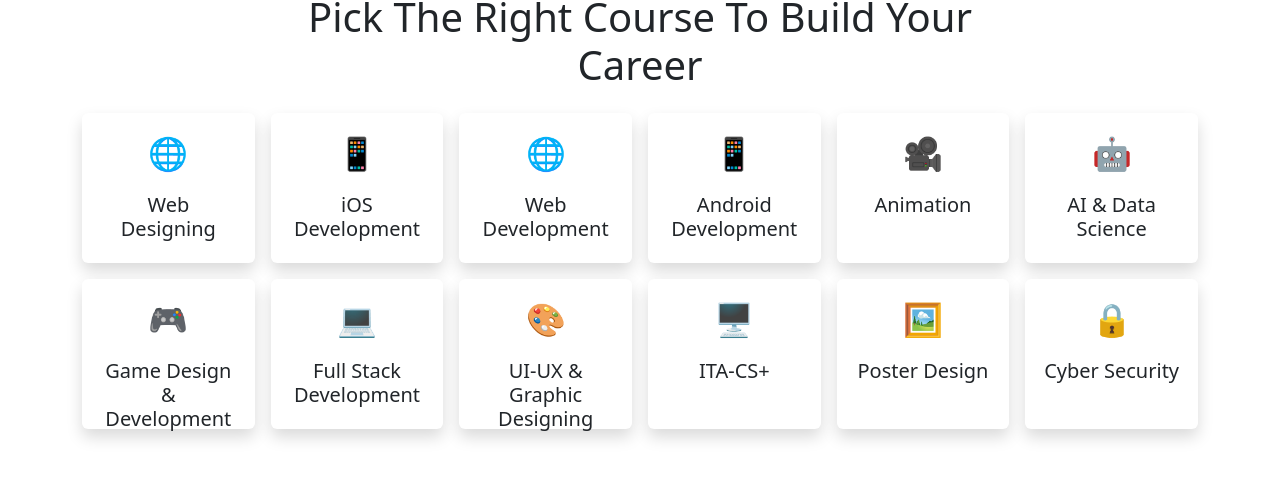
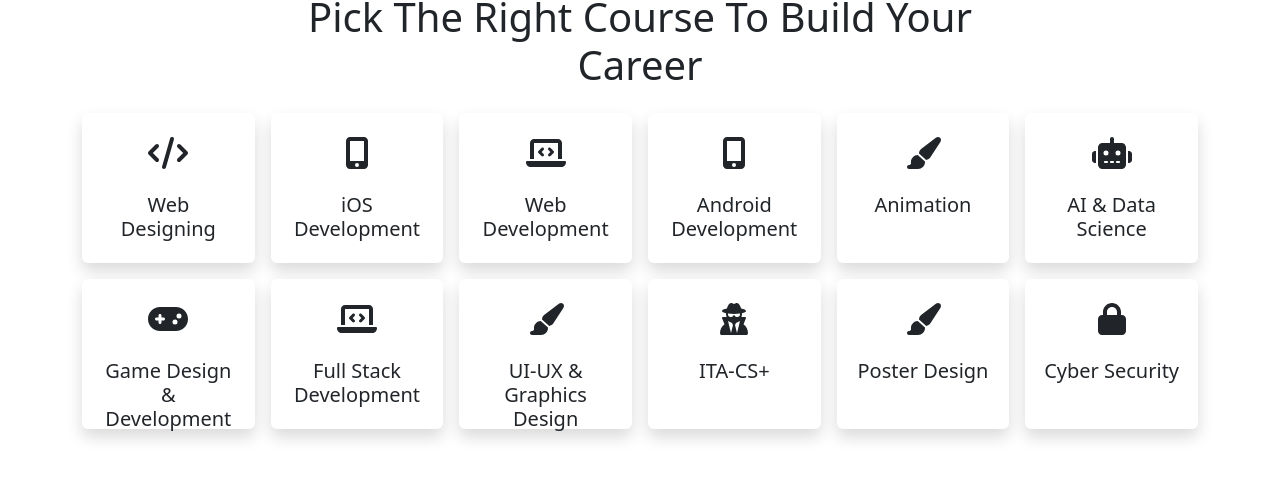
Before and after one commit to Dhyana6115/propsmaploop, a React (Create React App) app: page / in a window 1280 px wide. Shown: the part 832-1313 px from the top of the page. Built offline with nearby package versions, Linux system fonts and the light colour scheme.

Commit message:
Update Career.js

```diff
--- a/src/pages/career/Career.js
+++ b/src/pages/career/Career.js
@@ -1,16 +1,19 @@
+import { FontAwesomeIcon } from "@fortawesome/react-fontawesome";
+import { faCode, faMobileAlt, faLaptopCode, faRobot, faGamepad, faPaintBrush, faLock, faUserSecret } from "@fortawesome/free-solid-svg-icons";
+
 const Career = [
-  { title: "Web Designing", icon: "🌐" },
-  { title: "iOS Development", icon: "📱" },
-  { title: "Web Development", icon: "🌐" },
-  { title: "Android Development", icon: "📱" },
-  { title: "Animation", icon: "🎥" },
-  { title: "AI & Data Science", icon: "🤖" },
-  { title: "Game Design & Development", icon: "🎮" },
-  { title: "Full Stack Development", icon: "💻" },
-  { title: "UI-UX & Graphic Designing", icon: "🎨" },
-  { title: "ITA-CS+", icon: "🖥️" },
-  { title: "Poster Design", icon: "🖼️" },
-  { title: "Cyber Security", icon: "🔒" },
+  { title: "Web Designing", icon: <FontAwesomeIcon icon={faCode} /> },
+  { title: "iOS Development", icon: <FontAwesomeIcon icon={faMobileAlt} /> },
+  { title: "Web Development", icon: <FontAwesomeIcon icon={faLaptopCode} /> },
+  { title: "Android Development", icon: <FontAwesomeIcon icon={faMobileAlt} /> },
+  { title: "Animation", icon: <FontAwesomeIcon icon={faPaintBrush} /> },
+  { title: "AI & Data Science", icon: <FontAwesomeIcon icon={faRobot} /> },
+  { title: "Game Design & Development", icon: <FontAwesomeIcon icon={faGamepad} /> },
+  { title: "Full Stack Development", icon: <FontAwesomeIcon icon={faLaptopCode} /> },
+  { title: "UI-UX & Graphics Design", icon: <FontAwesomeIcon icon={faPaintBrush} /> },
+  { title: "ITA-CS+", icon: <FontAwesomeIcon icon={faUserSecret} /> },
+  { title: "Poster Design", icon: <FontAwesomeIcon icon={faPaintBrush} /> },
+  { title: "Cyber Security", icon: <FontAwesomeIcon icon={faLock} /> },
 ];
 
 export default Career;
```
